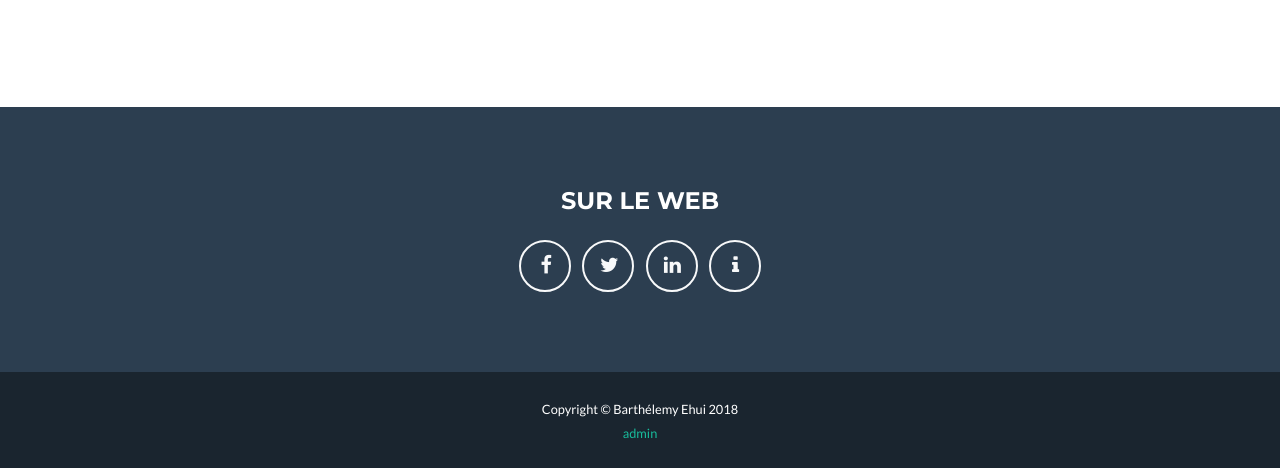
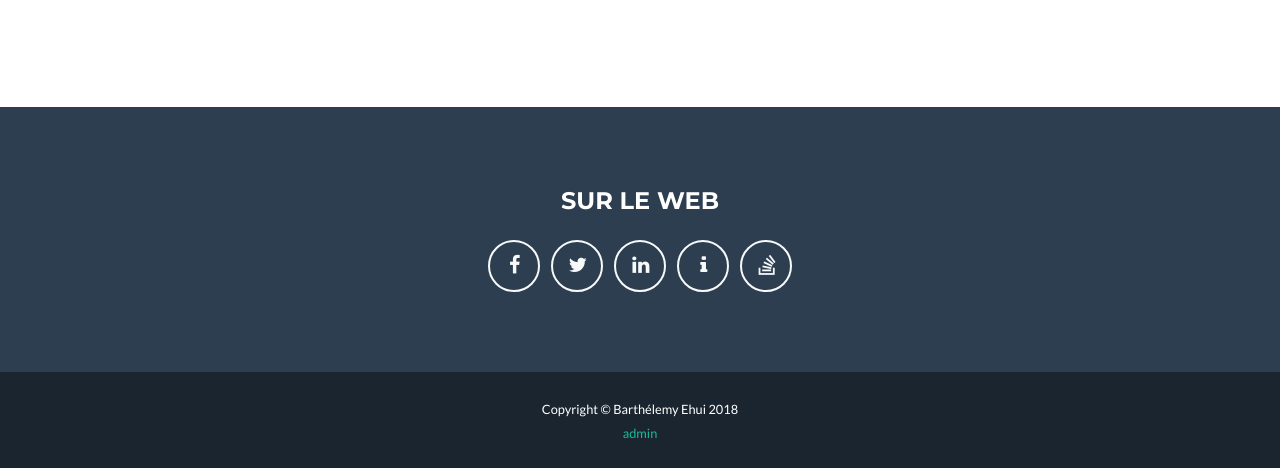
Before and after one commit to barthelemy-ehui/blog_oc, a PHP site: template app/views/front/index.twig in a window 1280 px wide. Shown: the part 3006-3474 px from the top of the page. Run offline with PHP 8.4, Linux system fonts and the light colour scheme; the template is opened without the code that fills it, so the values that code supplies are empty; some libraries are stand-ins or nearby versions.

Commit message:
add stackoverflow link

```diff
--- a/app/views/front/footer.twig
+++ b/app/views/front/footer.twig
@@ -25,6 +25,11 @@
                             <i class="fa fa-fw fa-info"></i>
                         </a>
                     </li>
+                    <li class="list-inline-item">
+                        <a class="btn btn-outline-light btn-social text-center rounded-circle" href="https://stackoverflow.com/story/barthelemyehui">
+                            <i class="fa fa-fw fa-stack-overflow"></i>
+                        </a>
+                    </li>
                 </ul>
             </div>
         </div>
```
